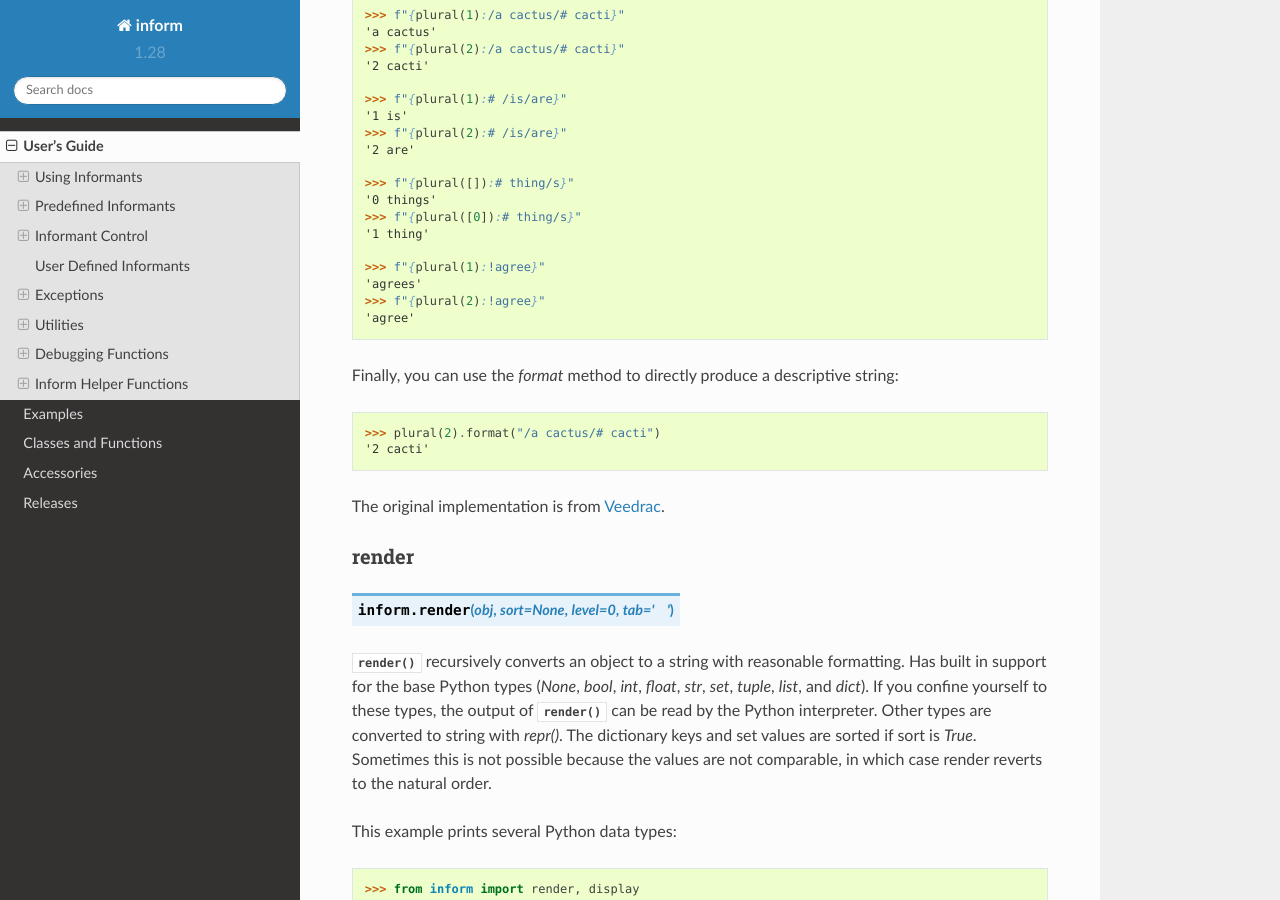
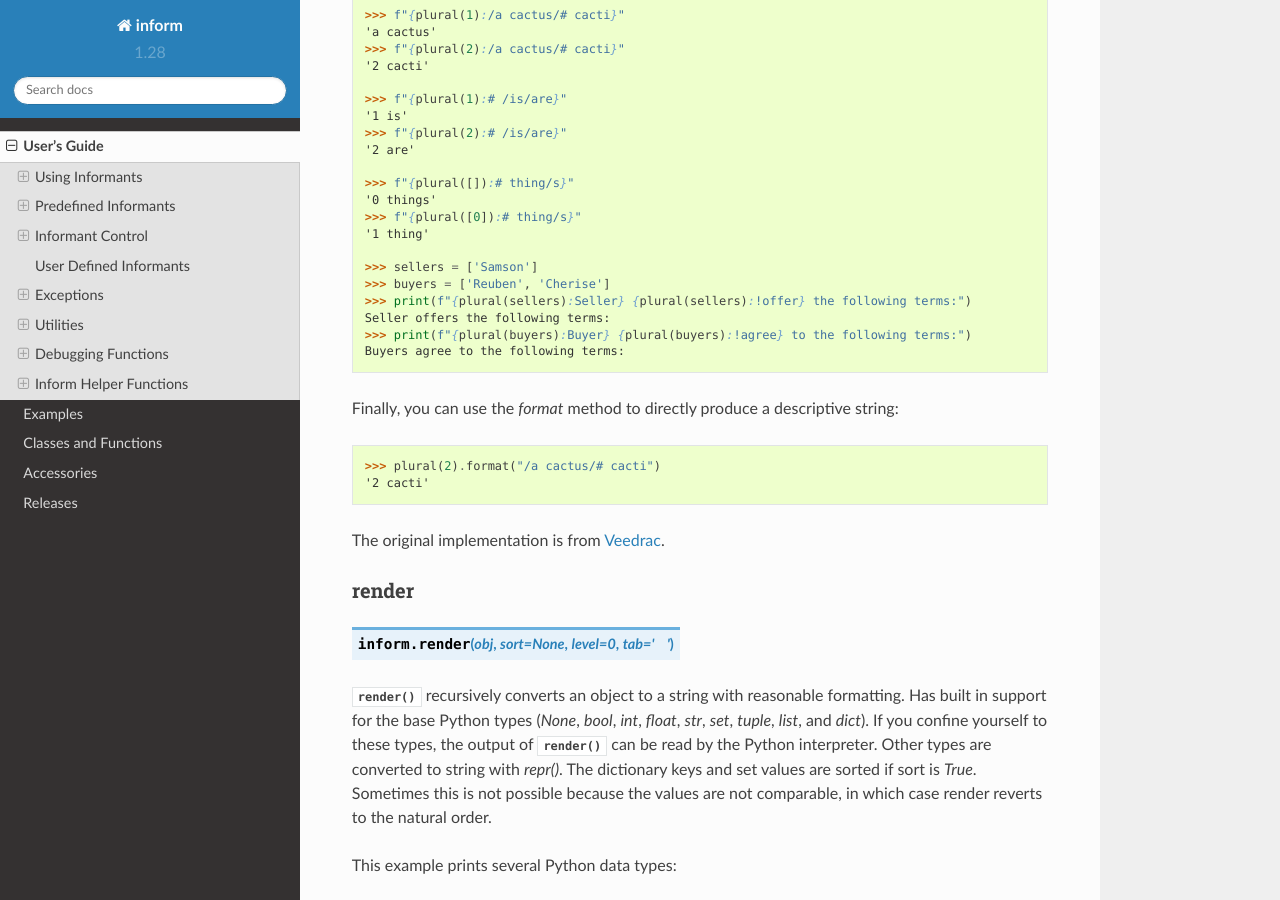
Before and after one commit to KenKundert/inform, a Sphinx documentation site: the page built from doc/user.rst, in a window 1280 px wide and 900 px high, scrolled down 30275 px. Built offline with Sphinx 7.4.7 and the Read the Docs theme 2.0.0, drawn with Linux system fonts in a browser that asks for light colours.

```diff
--- a/doc/releases.rst
+++ b/doc/releases.rst
@@ -9,7 +9,12 @@ Latest development release
     | Version: 1.28.2
     | Released: 2023-11-08
 
+
+1.29 (2024-04-27)
+-----------------
+
 - Change *strip_nl* keys for :func:`dedent()`.
+- Added *include_codicil* argument to :meth:`Error.render()`.
 
 
 1.28 (2023-03-20)
--- a/doc/user.rst
+++ b/doc/user.rst
@@ -1801,10 +1801,12 @@ Examples::
     >>> f"{plural([0]):# thing/s}"
     '1 thing'
 
-    >>> f"{plural(1):!agree}"
-    'agrees'
-    >>> f"{plural(2):!agree}"
-    'agree'
+    >>> sellers = ['Samson']
+    >>> buyers = ['Reuben', 'Cherise']
+    >>> print(f"{plural(sellers):Seller} {plural(sellers):!offer} the following terms:")
+    Seller offers the following terms:
+    >>> print(f"{plural(buyers):Buyer} {plural(buyers):!agree} to the following terms:")
+    Buyers agree to the following terms:
 
 Finally, you can use the *format* method to directly produce a descriptive
 string::
```
Also changed, not shown: doc/accessories.rst (+4 -4 lines), 3 other files.
